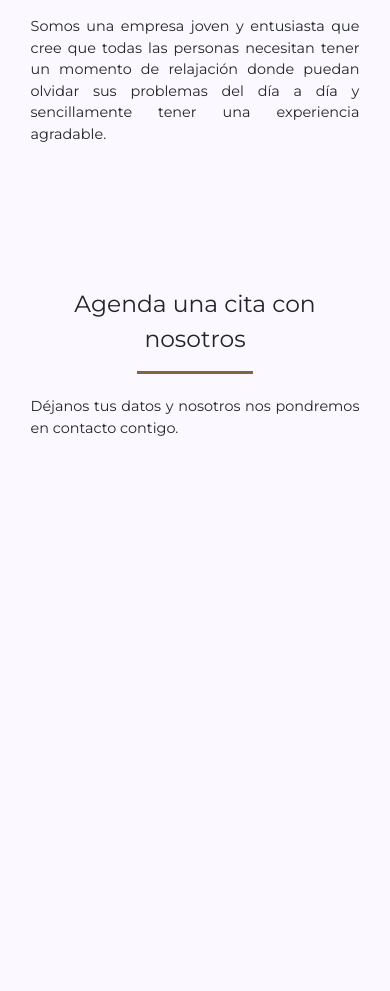
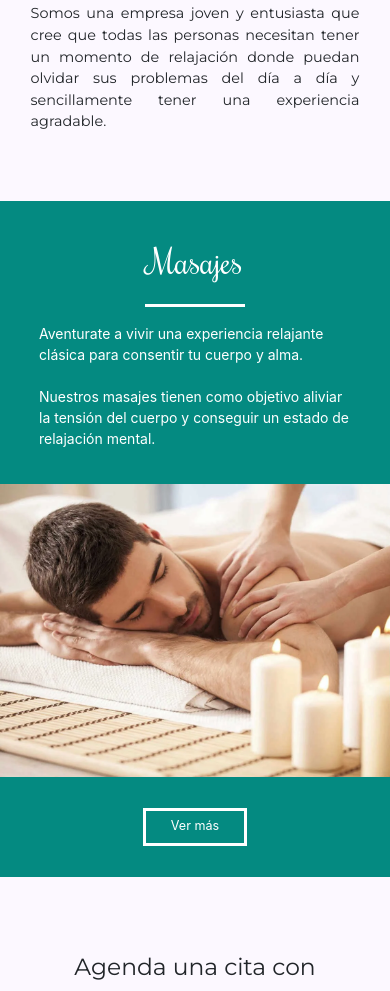
Before and after one commit to Shadic78/Siddharta-Spa, a plain HTML site: page index.html in a window 390 px wide. Shown: the part 2416-3407 px from the top of the page. Before the commit the page ends 2924 px from the top, so only its background shows below. Drawn offline with nearby package versions, Linux system fonts and the light colour scheme.

Commit message:
Section cards full responsive mobile

```diff
--- a/css/main.scss
+++ b/css/main.scss
@@ -272,6 +272,11 @@ body {
   background-color: red;
 }
 
+.section-card__image-container--secondary {
+  @extend .section-card__image-container;
+  order: -1;
+}
+
 .section-card__text-container__text {
   max-width: 70%;
 }
@@ -330,6 +335,10 @@ body {
 .section-card__image-container img {
   height: 100%;
   object-fit: cover;
+}
+
+.show-on-mobile {
+  display: none;
 }
 
 /********************************************************
@@ -405,7 +414,7 @@ body {
   }
 
   .section-card__text-container__text__title  {
-    font-size: 3em;
+    font-size: 2.4em;
   }
 
   .section-card__text-container__text {
@@ -549,9 +558,17 @@ body {
     height: auto;
   }
 
+  .section-card__image-container--secondary {
+    order: 2;
+  }
+
   .section-card__text-container__text__button {
     margin: 2.5em auto;
     padding: .5em 2em;
+  }
+
+  .section-card__text-container__text__button--secondary {
+    order: 3;
   }
 
 }
--- a/index.html
+++ b/index.html
@@ -191,9 +191,11 @@
             </div>
         </div>
         <div class="section-card__image-container">
-            <img src="img/Parejas.webp" alt="Paquetes para parejas">
+            <a href="pages/parejas.html">
+                <img src="img/Parejas.webp" alt="Paquetes para parejas">
+            </a>
         </div>
-
+        <!--Boton para el responsive mobile-->
         <a href="pages/parejas.html" class="section-card__text-container__text__button--primary show-on-mobile">
             Ver más
         </a>
@@ -214,6 +216,37 @@
         </div>
       </div>
 
+      <div class="section-card--secondary">
+        <div class="section-card__text-container">
+            <div class="section-card__text-container__text">
+                <div class="section-card__text-container__text__title">
+                    Masajes
+                </div>
+                <div class="section-card__text-container__text__line"></div>
+                <div class="section-card__text-container__text__description">
+                    Aventurate a vivir una experiencia relajante clásica para consentir tu cuerpo y alma.
+                    <br />
+                    <br />
+                    Nuestros masajes tienen como objetivo aliviar la
+                    tensión del cuerpo y conseguir un estado de
+                    relajación mental.
+                </div>
+                <a href="pages/masajes.html" class="section-card__text-container__text__button--secondary hide-on-mobile">
+                    Ver más
+                </a>
+            </div>
+        </div>
+        <div class="section-card__image-container--secondary">
+            <a href="pages/masajes.html">
+                <img src="img/Masajes.webp" alt="Masajes">
+            </a>
+        </div>
+        <!--Boton para el responsive mobile-->
+        <a href="pages/masajes.html" class="section-card__text-container__text__button--secondary show-on-mobile">
+            Ver más
+        </a>
+      </div>
+
       <div class="section-header">
         <div class="section-header__title">
             Agenda una cita con nosotros
```
Also changed, not shown: css/main.css, 1 other file.
